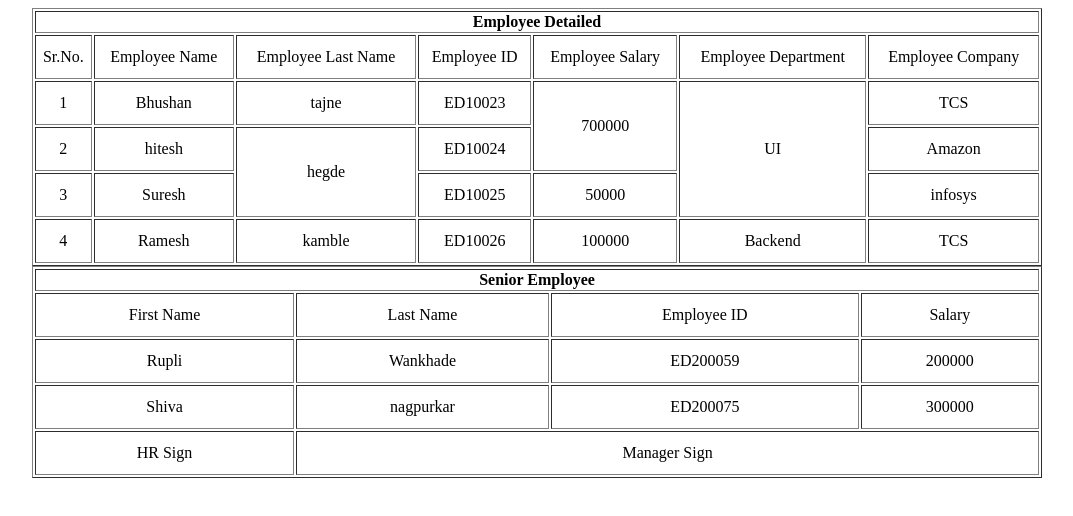
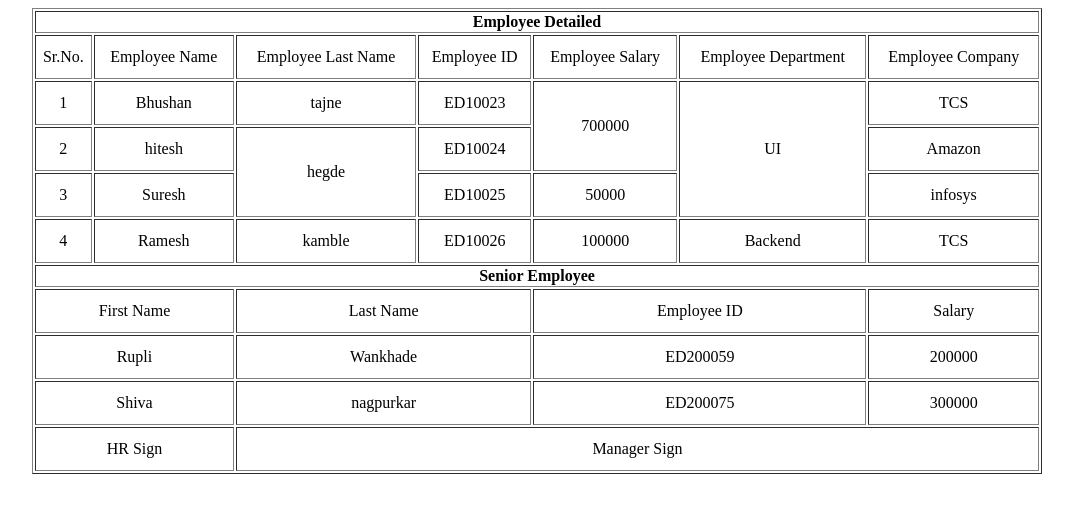
Before and after one commit to Vijay-kori1/B-Assignment-3, a plain HTML site: page Table.html in a window 1280 px wide. Shown: the whole page, without its empty margins (103-1176 px from the left). Drawn offline with Linux system fonts and the light colour scheme.

Commit message:
B Assign-3 23-11-2022

```diff
--- a/Table.html
+++ b/Table.html
@@ -55,33 +55,32 @@
             <td>TCS</td>
         </tr>
 
-        <table border="1">
+
         <tr>
-            <th colspan="4">Senior Employee</th>
+            <th colspan="7">Senior Employee</th>
         </tr>
         <tr>
-            <td>First Name</td>
-            <td>Last Name</td>
-            <td>Employee ID</td>
+            <td colspan="2">First Name</td>
+            <td colspan="2">Last Name</td>
+            <td colspan="2">Employee ID</td>
             <td>Salary</td>
         </tr>
         <tr>
-            <td>Rupli</td>
-            <td>Wankhade</td>
-            <td>ED200059</td>
+            <td colspan="2">Rupli</td>
+            <td colspan="2">Wankhade</td>
+            <td colspan="2">ED200059</td>
             <td>200000</td>
         </tr>
         <tr>
-            <td>Shiva</td>
-            <td>nagpurkar</td>
-            <td>ED200075</td>
+            <td colspan="2">Shiva</td>
+            <td colspan="2">nagpurkar</td>
+            <td colspan="2">ED200075</td>
             <td>300000</td>
         </tr>
         <tr>
-            <td>HR Sign</td>
-            <td colspan="3">Manager Sign</td>
+            <td colspan="2">HR Sign</td>
+            <td colspan="5">Manager Sign</td>
         </tr>
-        </table>
     </table>
 </body>
 </html>
```
